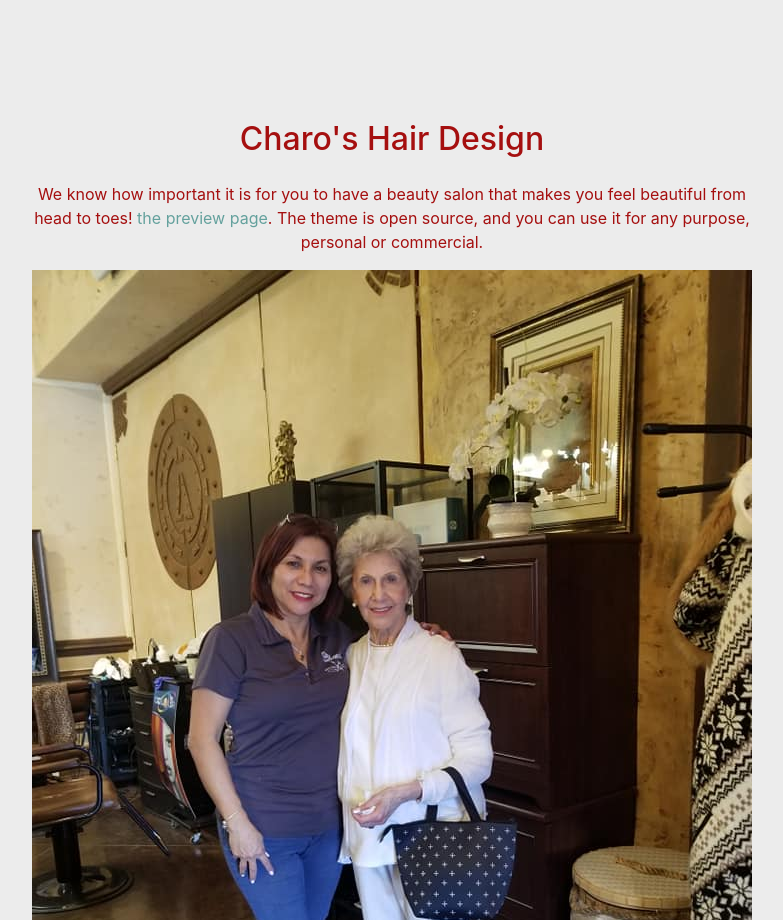
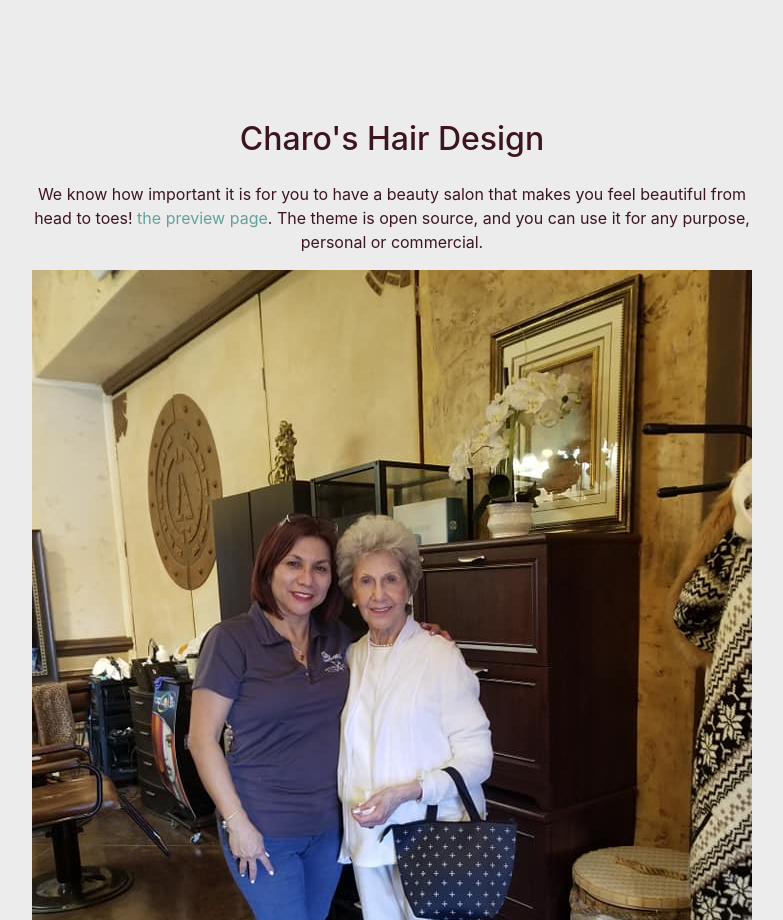
Before and after one commit to NoemiR/HairSalon, a website: page index.html in a window 1280 px wide. Shown: the part 1080-2000 px from the top of the page, without its empty margins (248-1031 px from the left). Drawn offline with Linux system fonts and the light colour scheme.

Commit message:
updated font color for about section

```diff
--- a/index.html
+++ b/index.html
@@ -71,8 +71,8 @@
     <div class="container">
       <div class="row">
         <div class="col-lg-8 mx-auto">
-          <h2 class="text-red mb-4" style="color: #a50f0f">Charo's Hair Design</h2>
-          <p style="color: #a50f0f">We know how important it is for you to have a beauty salon that makes you feel beautiful from head to toes!
+          <h2 class="mb-4" style="color: #3d151f">Charo's Hair Design</h2>
+          <p style="color: #3d151f">We know how important it is for you to have a beauty salon that makes you feel beautiful from head to toes!
             <a href="http://startbootstrap.com/template-overviews/grayscale/">the preview page</a>. The theme is open source, and you can use it for any purpose, personal or commercial.</p>
         </div>
       </div>
```
